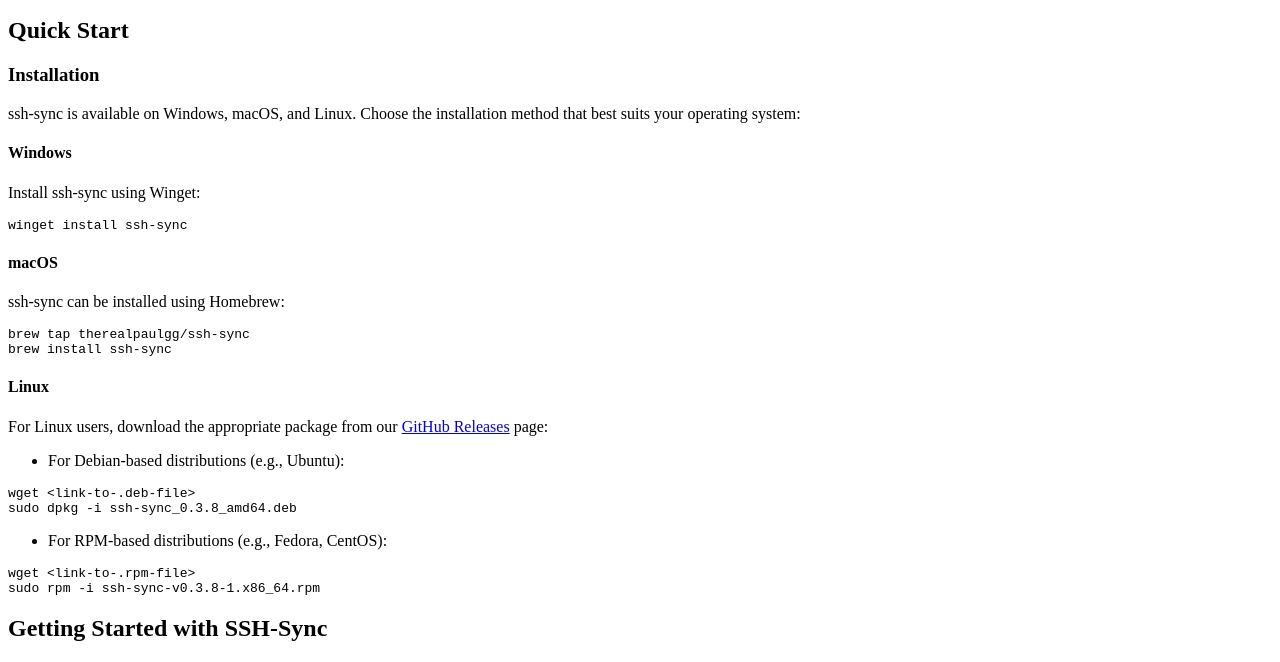
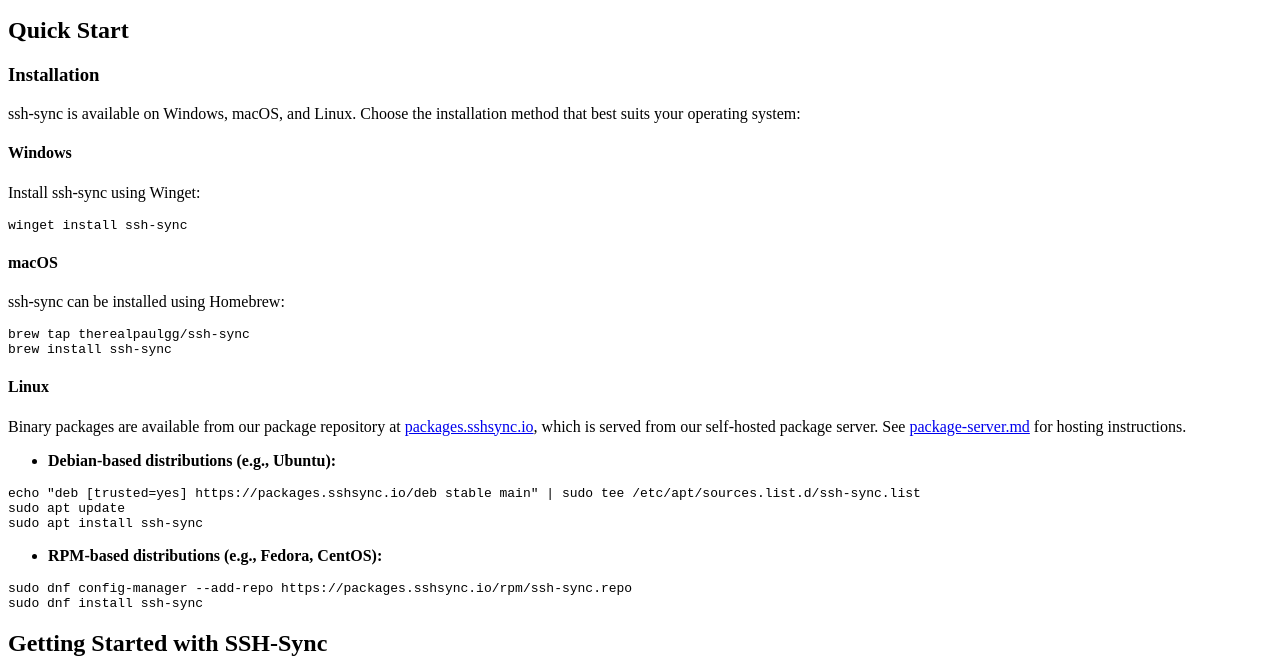
Before and after one commit to therealpaulgg/ssh-sync, a plain HTML site: page docs/index.html in a window 1280 px wide. Shown: the part 123-785 px from the top of the page. Drawn offline with Linux system fonts and the light colour scheme.

Commit message:
Publish packages to self-hosted repo

```diff
--- a/docs/index.html
+++ b/docs/index.html
@@ -13,18 +13,19 @@
 <span class="hljs-keyword">brew </span>install ssh-sync
 </code></pre>
 <h4 id="linux">Linux</h4>
-<p>For Linux users, download the appropriate package from our <a href="https://github.com/therealpaulgg/ssh-sync/releases">GitHub Releases</a> page:</p>
+<p>Binary packages are available from our package repository at <a href="https://packages.sshsync.io">packages.sshsync.io</a>, which is served from our self-hosted package server. See <a href="./package-server.md">package-server.md</a> for hosting instructions.</p>
 <ul>
-<li>For Debian-based distributions (e.g., Ubuntu):</li>
+<li><strong>Debian-based distributions (e.g., Ubuntu):</strong></li>
 </ul>
-<pre><code class="lang-shell"><span class="hljs-selector-tag">wget</span> &lt;<span class="hljs-selector-tag">link-to-</span><span class="hljs-selector-class">.deb-file</span>&gt;
-<span class="hljs-selector-tag">sudo</span> <span class="hljs-selector-tag">dpkg</span> <span class="hljs-selector-tag">-i</span> <span class="hljs-selector-tag">ssh-sync_0</span><span class="hljs-selector-class">.3</span><span class="hljs-selector-class">.8_amd64</span><span class="hljs-selector-class">.deb</span>
+<pre><code class="lang-shell"><span class="hljs-selector-tag">echo</span> "deb [trusted=yes] https://packages.sshsync.io/deb stable main" | <span class="hljs-selector-tag">sudo</span> <span class="hljs-selector-tag">tee</span> /etc/apt/sources.list.d/ssh-sync.list
+<span class="hljs-selector-tag">sudo</span> <span class="hljs-selector-tag">apt</span> <span class="hljs-selector-tag">update</span>
+<span class="hljs-selector-tag">sudo</span> <span class="hljs-selector-tag">apt</span> <span class="hljs-selector-tag">install</span> ssh-sync
 </code></pre>
 <ul>
-<li>For RPM-based distributions (e.g., Fedora, CentOS):</li>
+<li><strong>RPM-based distributions (e.g., Fedora, CentOS):</strong></li>
 </ul>
-<pre><code class="lang-shell"><span class="hljs-selector-tag">wget</span> &lt;<span class="hljs-selector-tag">link-to-</span><span class="hljs-selector-class">.rpm-file</span>&gt;
-<span class="hljs-selector-tag">sudo</span> <span class="hljs-selector-tag">rpm</span> <span class="hljs-selector-tag">-i</span> <span class="hljs-selector-tag">ssh-sync-v0</span><span class="hljs-selector-class">.3</span><span class="hljs-selector-class">.8-1</span><span class="hljs-selector-class">.x86_64</span><span class="hljs-selector-class">.rpm</span>
+<pre><code class="lang-shell"><span class="hljs-selector-tag">sudo</span> <span class="hljs-selector-tag">dnf</span> <span class="hljs-selector-tag">config-manager</span> --add-repo https://packages.sshsync.io/rpm/ssh-sync.repo
+<span class="hljs-selector-tag">sudo</span> <span class="hljs-selector-tag">dnf</span> <span class="hljs-selector-tag">install</span> ssh-sync
 </code></pre>
 <h2 id="getting-started-with-ssh-sync">Getting Started with SSH-Sync</h2>
 <p>SSH-Sync makes managing and syncing your SSH keys across multiple machines effortless. Here&#39;s how to get started:</p>
```
Also changed, not shown: 3 other files.
